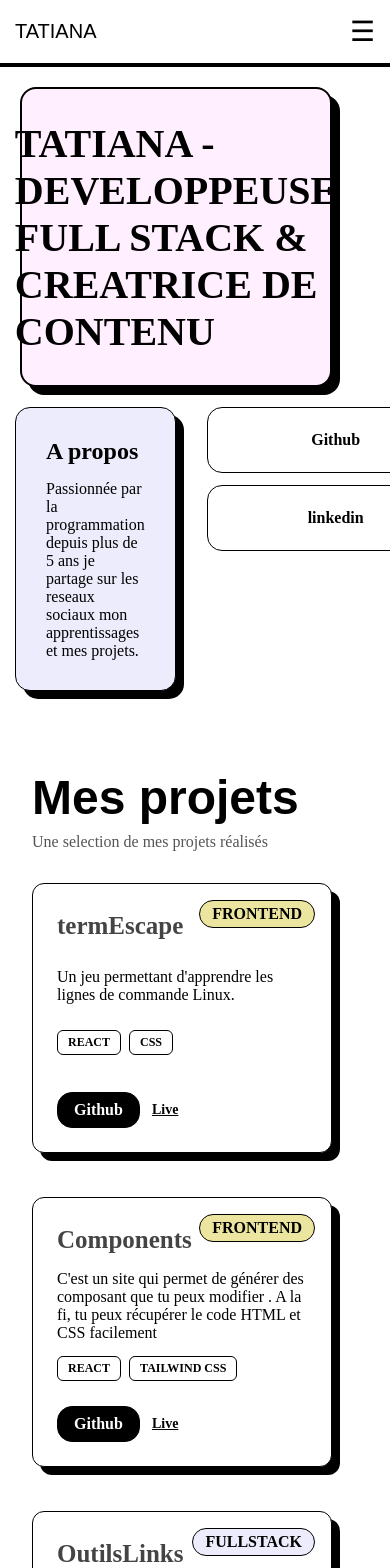
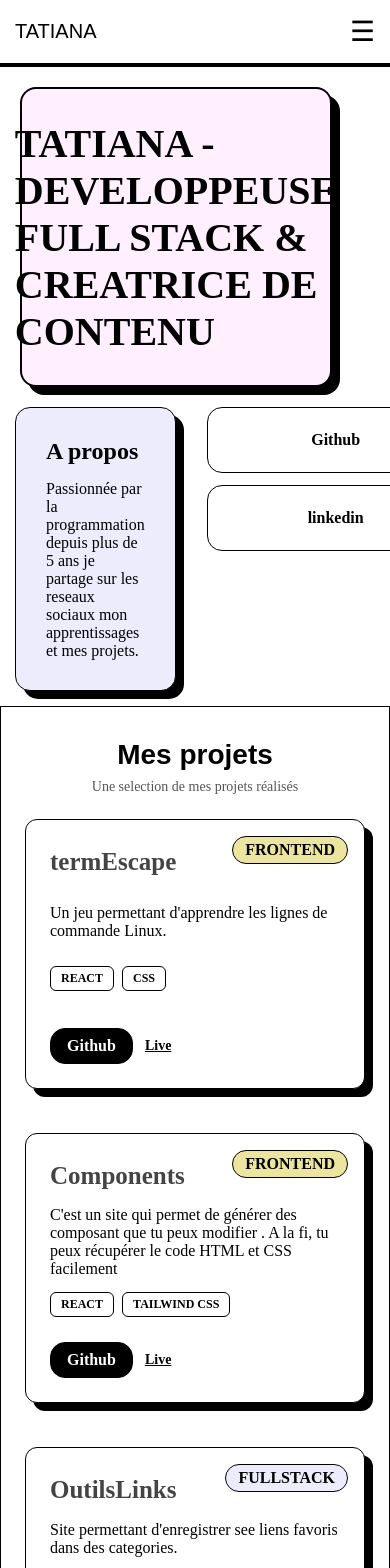
Before and after one commit to Tatiana-Juin/portfolio-tatiana, a Next.js app: page / in a window 390 px wide. Shown: the top 1568 px of the page. Built offline with nearby package versions, Linux system fonts and the light colour scheme; a web font is replaced by a local one.

Commit message:
J'ai commencer a faire le responsive de cardProject

```diff
--- a/src/app/page.tsx
+++ b/src/app/page.tsx
@@ -1,4 +1,3 @@
-
 import styles from "./page.module.css"
 import Hero from "@/components/home/Hero";
 import AboutCard from "@/components/home/AboutCard";
@@ -13,7 +12,6 @@ export default function Home() {
          <AboutCard />
         <SocialLinksPanel />
       </div>
-
       <ProjectsSection />
     </div>
   );
--- a/src/components/projects/ProjectCard.module.css
+++ b/src/components/projects/ProjectCard.module.css
@@ -2,6 +2,7 @@
     display:flex;
     gap:24px;
     flex-wrap: wrap;
+   /* justify-content: center; */
 }
 
 .card{
@@ -95,3 +96,18 @@
     font-size: 14px;
     font-size:italic;
 }
+
+@media (max-width:700px){
+    .cardsProjects{
+        flex-direction: column;
+        align-items: center;
+    }
+
+    .card{
+        width:100%;
+        max-width: 340px;
+        flex:0 0 auto;
+        height:auto;
+        min-height:270px;
+    }
+}
--- a/src/components/projects/ProjectCard.tsx
+++ b/src/components/projects/ProjectCard.tsx
@@ -26,7 +26,7 @@ export default function ProjectCard() {
 
                     {/* Si il a une demo */}
                     {projet.urlOnline ?(
-                        <a href={projet.urlOnline} target="_blanck" rel="noopener noreferrer" className={styles.live} >
+                        <a href={projet.urlOnline} target="_blank" rel="noopener noreferrer" className={styles.live} >
                             Live
                         </a>
                     ):(
--- a/src/components/projects/ProjectsSection.module.css
+++ b/src/components/projects/ProjectsSection.module.css
@@ -1,5 +1,13 @@
 .section{
-    padding:64px 32px;
+    /* padding:64px 32px; */
+    display: flex;
+    flex-direction: column;
+    /* max-width: 100vw; */
+    border:1px solid black;
+
+    /* margin:  0 auto; */
+    padding:64px 8%;
+    /* gap: 15px; */
 }
 .title{
     font-family: var(--fontTitle);
@@ -11,3 +19,30 @@
     color:#555;
     margin-bottom:32px;
 }
+
+/* RESPONSIVE */
+@media (max-width:900px){
+    .section{
+        padding: 48px 5%;
+        /* justify-content: ; */
+    }
+
+    .title{
+        font-size:36px;
+    }
+}
+
+@media (max-width:700px){
+    .section{
+        padding:32px 5%;
+         align-items: center;
+    }
+    .title{
+        font-size: 28px;
+    }
+
+    .subtitle{
+        font-size: 14px;
+        margin-bottom: 24px;
+    }
+}
--- a/src/components/ui/Button.tsx
+++ b/src/components/ui/Button.tsx
@@ -10,7 +10,7 @@ export default function Button({href,children,variant="light"}:ButtonProps) {
   return (
     <a
     href={href}
-    target="__blanck"
+    target="_blank"
     // pour eviter qu'il est window.opener un site ne fait jamais ca sauf un site malveillant
     rel="noopener noreferrer"
     className={`${styles.button} ${styles[variant]}`}
```
